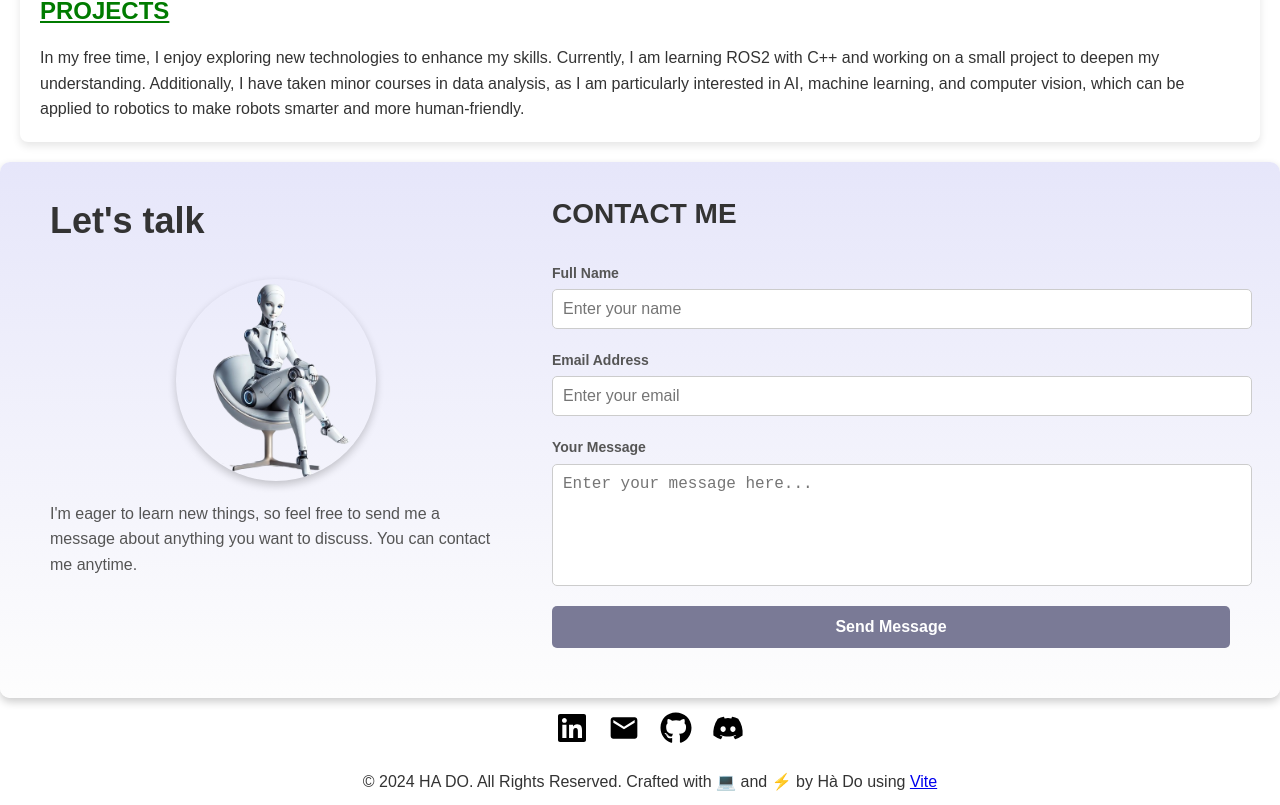
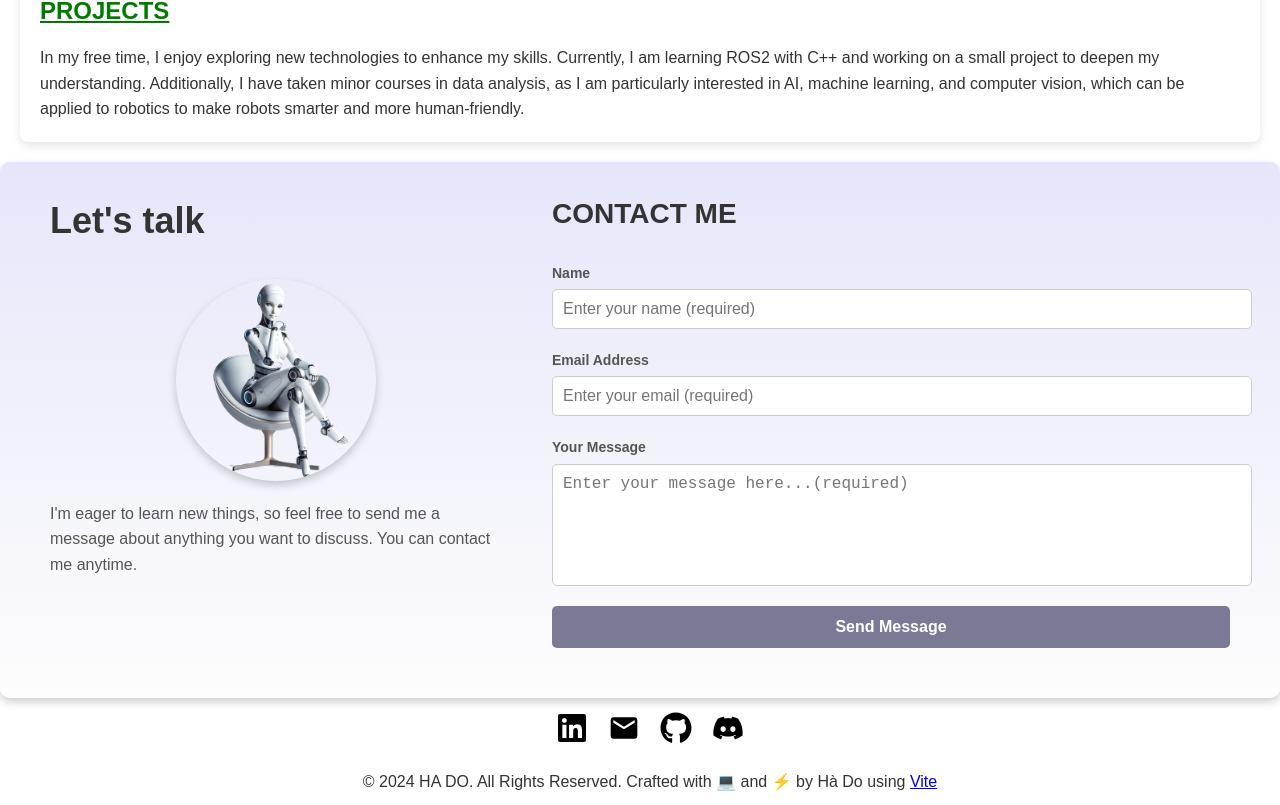
Before and after one commit to khanhhado1208/ha-portfolio, a React (Vite) app: page / in a window 1280 px wide. Shown: the part 1655-2460 px from the top of the page. Built offline with nearby package versions, Linux system fonts and the light colour scheme; a web font is replaced by a local one.

Commit message:
update contact form

```diff
--- a/src/Components/Contact/Contact.jsx
+++ b/src/Components/Contact/Contact.jsx
@@ -61,11 +61,11 @@ export const Contact = () => {
         <h2>Contact Me</h2>
         <form onSubmit={onSubmit}>
           <div className="input-box">
-            <label>Full Name</label>
+            <label>Name</label>
             <input
               type="text"
               className="field"
-              placeholder="Enter your name"
+              placeholder="Enter your name (required)"
               name="name"
               required
             />
@@ -75,16 +75,16 @@ export const Contact = () => {
             <input
               type="email"
               className="field"
-              placeholder="Enter your email"
+              placeholder="Enter your email (required)"
               name="email"
               required
             />
           </div>
           <div className="input-box">
-            <label>Your Message</label>
+            <label>Your Message </label>
             <textarea
               className="field mess"
-              placeholder="Enter your message here..."
+              placeholder="Enter your message here...(required)"
               name="message"
               required
             ></textarea>
```
